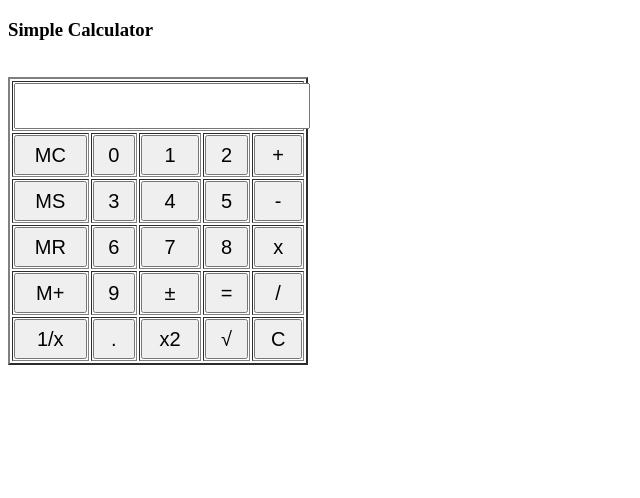
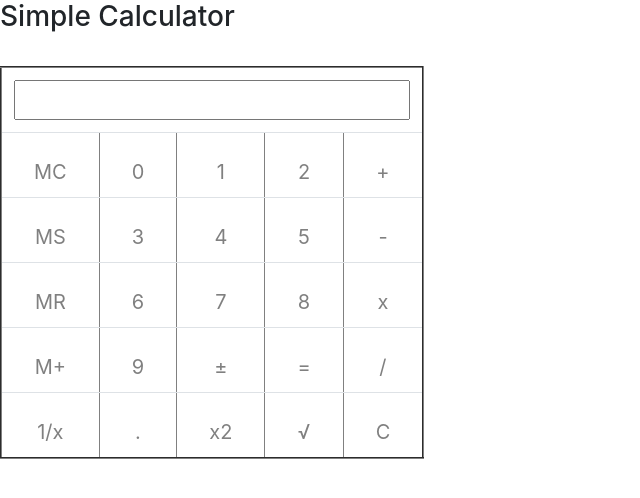
Before and after one commit to Peculiar9/Calculator, a plain HTML site: page index.html in a window 1280 px wide. Shown: the whole page, without its empty margins (0-640 px from the left). Drawn offline with nearby package versions, Linux system fonts and the light colour scheme.

Commit message:
Added some styling since it was ugly

```diff
--- a/index.html
+++ b/index.html
@@ -5,14 +5,27 @@
         <title>Calculator</title>
         <meta name="description" content="">
         <meta name="viewport" content="width=device-width, initial-scale=1">
+        <link rel="stylesheet" href="https://stackpath.bootstrapcdn.com/bootstrap/4.5.2/css/bootstrap.min.css" integrity="sha384-JcKb8q3iqJ61gNV9KGb8thSsNjpSL0n8PARn9HuZOnIxN0hoP+VmmDGMN5t9UJ0Z" crossorigin="anonymous">
         <link rel="stylesheet" href="">
+        <style>
+            input[type=button]{
+                background-color: white; /* Green */
+                border: none;
+                color: grey;
+                padding: 12px 20px;
+                text-align: center;
+                text-decoration: none;
+                display: inline-block;
+                font-size: 16px;
+            }
+        </style>
     </head>
     <body>
      <html><head></head><body><h3>Simple Calculator</h3><br/><style>#calc{width:300px;height:250px;}
 #btn{width:100%;height:40px;font-size:20px;}
 </style>
 <form Name="calc">
-<table id="calc" border=2>
+<table id="calc" class="table table-condensed" border=2>
 <tr>
 <td colspan=5>
   <input id="btn" name="display" onkeypress="return event.charCode >= 48 && event.charCode <= 57" type="text">
@@ -107,6 +120,10 @@
     </tr>
 </table>
 </form>
+
+<script src="https://code.jquery.com/jquery-3.5.1.slim.min.js" integrity="sha384-DfXdz2htPH0lsSSs5nCTpuj/zy4C+OGpamoFVy38MVBnE+IbbVYUew+OrCXaRkfj" crossorigin="anonymous"></script>
+<script src="https://cdn.jsdelivr.net/npm/popper.js@1.16.1/dist/umd/popper.min.js" integrity="sha384-9/reFTGAW83EW2RDu2S0VKaIzap3H66lZH81PoYlFhbGU+6BZp6G7niu735Sk7lN" crossorigin="anonymous"></script>
+<script src="https://stackpath.bootstrapcdn.com/bootstrap/4.5.2/js/bootstrap.min.js" integrity="sha384-B4gt1jrGC7Jh4AgTPSdUtOBvfO8shuf57BaghqFfPlYxofvL8/KUEfYiJOMMV+rV" crossorigin="anonymous"></script>
 </body>
 </html>
 
```
